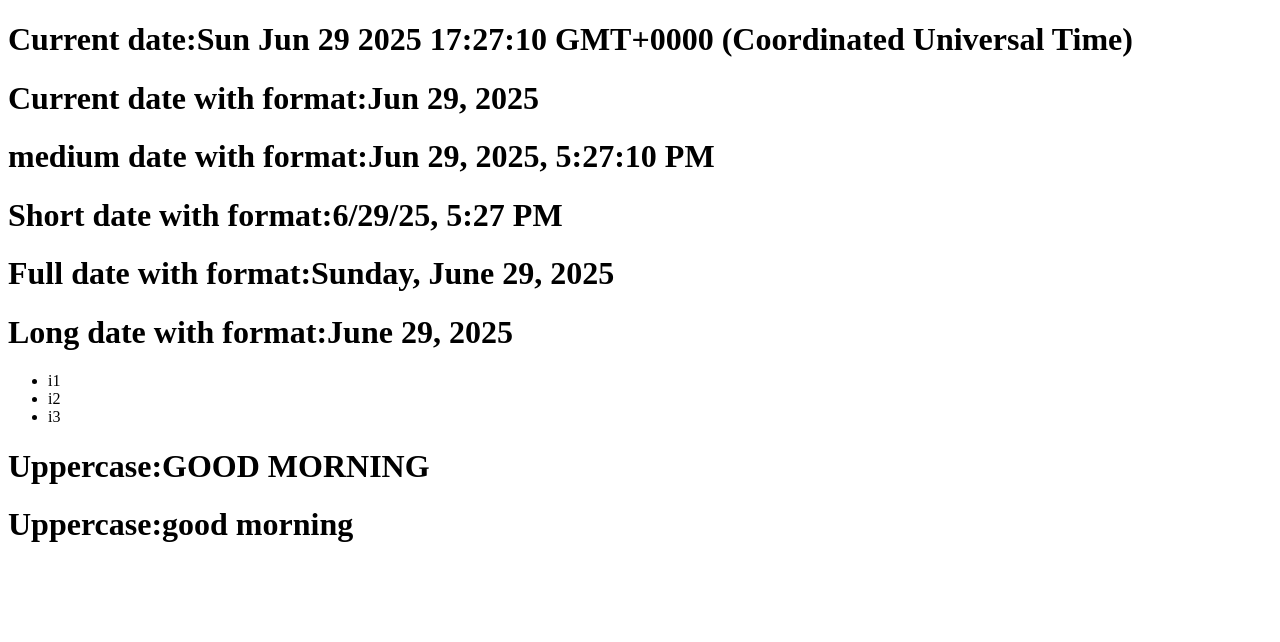
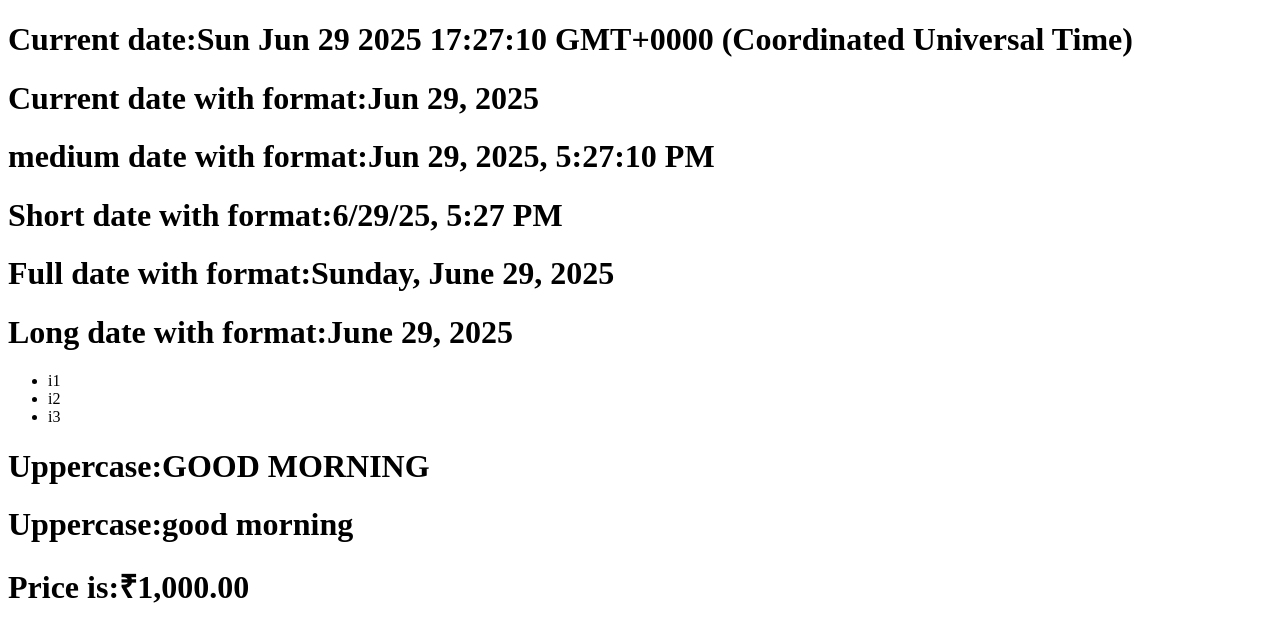
Before and after one commit to Narendranp-30/Learning_Angular, an Angular app: page / in a window 1280 px wide. Shown: the top 642 px of the page. Built offline with nearby package versions, Linux system fonts and the light colour scheme.

Commit message:
pipees currency

```diff
--- a/src/app/pipes/pipes.component.html
+++ b/src/app/pipes/pipes.component.html
@@ -17,3 +17,9 @@ pipe slice -->
 <!-- pipe upper,lowercases -->
     <h1>Uppercase:{{demo|uppercase}}</h1>
     <h1>Uppercase:{{demo|lowercase}}</h1>
+
+
+
+<!--currency pipe -->
+
+<h1>Price is:{{amount|currency:'INR'}}</h1>
--- a/src/app/pipes/pipes.component.ts
+++ b/src/app/pipes/pipes.component.ts
@@ -14,4 +14,7 @@ export class PipesComponent {
   date=new Date();
   item = ['i1','i2','i3','i4','i5']
   demo="Good Morning";
+
+
+  amount=1000;
 }
```
